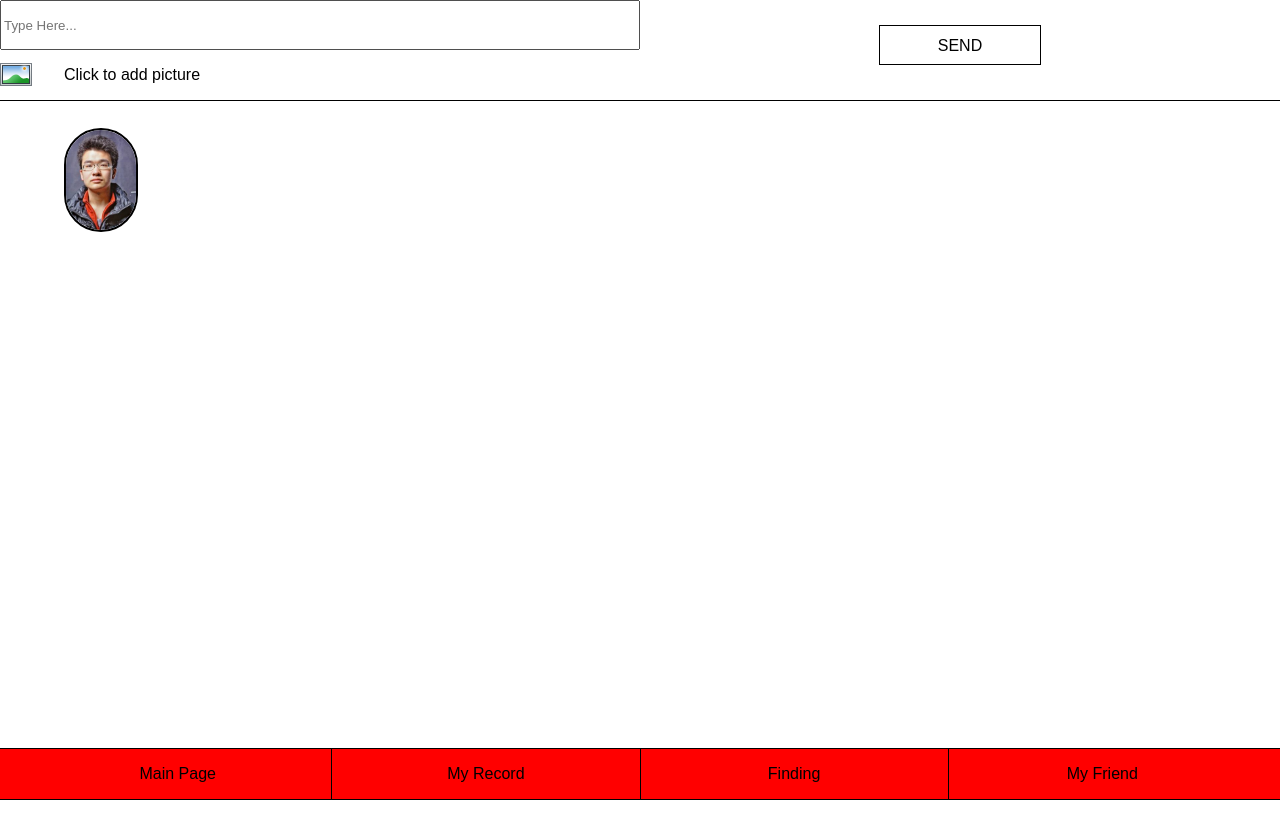
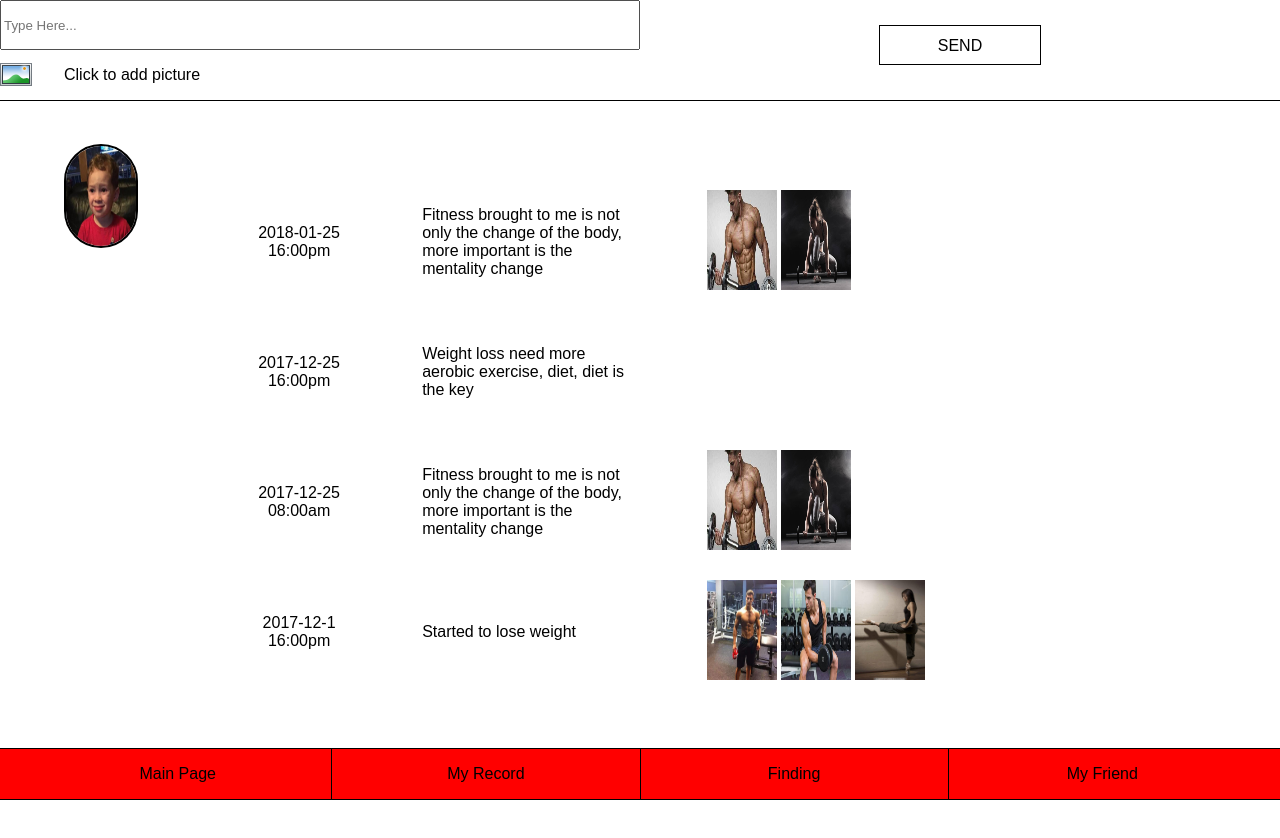
Before and after one commit to CooTWer/HealthWeb, a React (Create React App) app: page / in a window 1280 px wide. Both pictures are taken after a click on the element "My Record". Shown: the top 838 px of the page. Before the commit the page ends 800 px from the top, so only its background shows below. Built offline with nearby package versions, Linux system fonts and the light colour scheme.

Commit message:
finish MyRecord

```diff
--- a/src/components/MyRecord/MyRecord.css
+++ b/src/components/MyRecord/MyRecord.css
@@ -75,9 +75,31 @@
 
 .My-profile{
     position : absolute;
+    left: 4rem;
+    top: 9rem;
 }
 
 .My-profile img{
     border: 2px solid;
     border-radius: 47px;
 }
+
+.My-record-table{
+    position: relative;
+    margin: 11rem;
+    width: 60%;
+}
+
+.Date-td {
+    width: 20%;
+}
+
+.Message-td{
+    width: 60%;
+    text-align: left;
+    padding: 0 4rem;
+}
+
+.My-record-table tr{
+    height: 8rem;
+}
--- a/src/components/MyRecord/MyRecord.js
+++ b/src/components/MyRecord/MyRecord.js
@@ -27,10 +27,42 @@ class MyRecord extends Component {
             </div>
             <div className="Message-section">
                 <div class="My-profile">
-                    <img src={Profile1}/>
+                    <img src={Profile2}/>
                 </div>
-                <table>
-                    <th></th>
+                <table className="My-record-table">
+                    <tr>
+                        <td className="Date-td">2018-01-25 16:00pm</td>
+                        <td className="Message-td">Fitness brought to me is not only the change of the body, more important is the mentality change</td>
+                        <td className="Images-td">
+                            <td><img src={muscle1}/></td>
+                            <td><img src={muscle2}/></td>
+                        </td>
+                    </tr>
+
+                    <tr>
+                        <td className="Date-td">2017-12-25 16:00pm</td>
+                        <td className="Message-td">Weight loss need more aerobic exercise, diet, diet is the key</td>
+                    </tr>
+
+                    <tr>
+                        <td className="Date-td">2017-12-25 08:00am</td>
+                        <td className="Message-td">Fitness brought to me is not only the change of the body, more important is the mentality change</td>
+                        <td className="Images-td">
+                            <td><img src={muscle1}/></td>
+                            <td><img src={muscle2}/></td>
+                        </td>
+                    </tr>
+
+                    <tr>
+                        <td className="Date-td">2017-12-1 16:00pm</td>
+                        <td className="Message-td">Started to lose weight</td>
+                        <td className="Images-td">
+                            <td><img src={muscle5}/></td>
+                            <td><img src={muscle4}/></td>
+                            <td><img src={muscle3}/></td>
+                        </td>
+                    </tr>
+
                 </table>
             </div>
         </div>
```
Also changed, not shown: src/resource/muscle6.jpeg (added), src/resource/profile3.jpeg (added).
